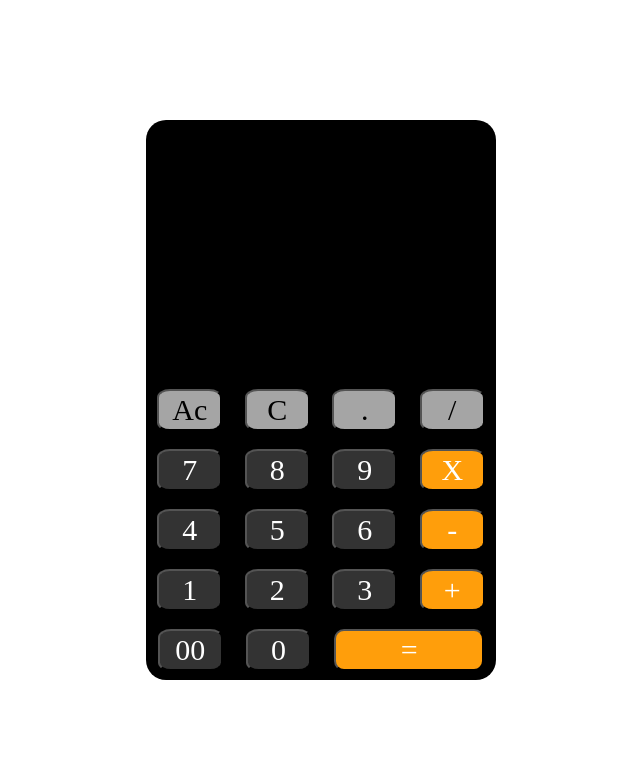
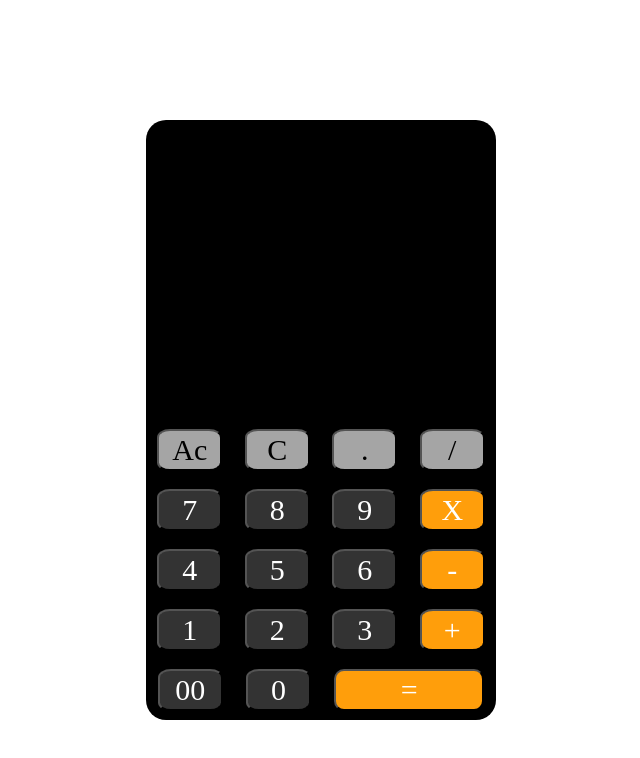
Before and after one commit to rajajaiswal8414/Calculate_Me, a plain HTML site: page index.html in a window 1280 px wide. Shown: the whole page, without its empty margins (319-959 px from the left). Drawn offline with Linux system fonts and the light colour scheme.

Commit message:
Update style.css

```diff
--- a/style.css
+++ b/style.css
@@ -3,7 +3,7 @@
     flex-direction: column;
     max-width: 350px;
     justify-content: end;
-    height: 70vh;
+    height: 600px;
     margin: auto;
     margin-top: 15vh;
     border-radius: 20px;
```
